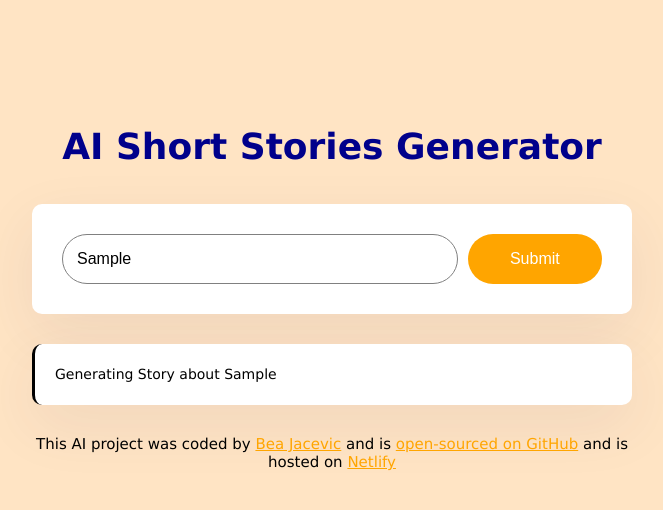
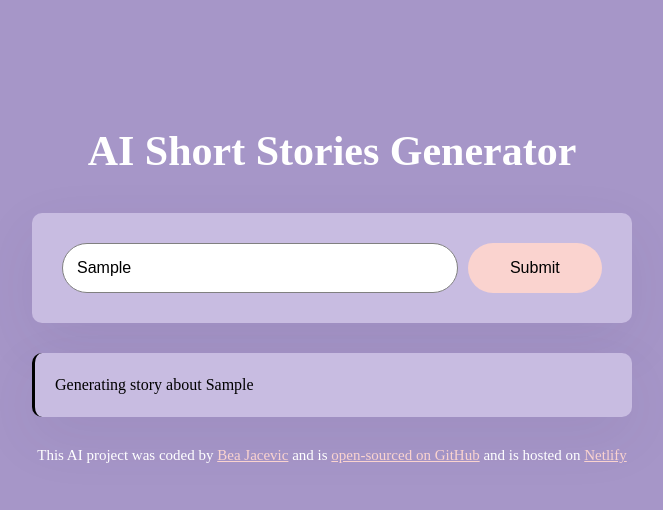
Before and after one commit to Bea-div/short-stories-generator, a plain HTML site: page index.html in a window 1280 px wide. Both pictures are taken after typing "Sample" into the empty fields and a click on the input 842 px from the left and 259 px from the top of the page. Shown: the whole page, without its empty margins (308-971 px from the left). Drawn offline with nearby package versions, Linux system fonts and the light colour scheme; no server answers.

Commit message:
Updated CSS, changed colors and font

```diff
--- a/index.html
+++ b/index.html
@@ -5,6 +5,12 @@
     <meta name="viewport" content="width=device-width, initial-scale=1.0" />
     <script src="https://unpkg.com/typewriter-effect@latest/dist/core.js"></script>
     <script src="https://cdn.jsdelivr.net/npm/axios@1.6.7/dist/axios.min.js"></script>
+    <link rel="preconnect" href="https://fonts.googleapis.com" />
+    <link rel="preconnect" href="https://fonts.gstatic.com" crossorigin />
+    <link
+      href="https://fonts.googleapis.com/css2?family=Josefin+Sans:ital,wght@0,100..700;1,100..700&display=swap"
+      rel="stylesheet"
+    />
     <link rel="stylesheet" href="src/style.css" />
     <title>Short Stories Generator</title>
   </head>
--- a/src/script.js
+++ b/src/script.js
@@ -18,7 +18,7 @@ function generateStory(event) {
 
   let storyElement = document.querySelector("#story");
   storyElement.classList.remove("hidden");
-  storyElement.innerHTML = `Generating Story about ${instructionsInput.value}`;
+  storyElement.innerHTML = `Generating story about ${instructionsInput.value}`;
 
   axios.get(apiURL).then(displayStory);
 }
--- a/src/style.css
+++ b/src/style.css
@@ -1,10 +1,15 @@
 body {
-  background-color: bisque;
-  font-family: Verdana, Geneva, Tahoma, sans-serif;
+  background: #a696c8;
+  font-family: .josefin-sans-<uniquifier> {
+    font-family: "Josefin Sans", sans-serif;
+    font-optical-sizing: auto;
+    font-weight: <weight>;
+    font-style: normal;
+  }
 }
 
 a {
-  color: orange;
+  color: #fad3cf;
 }
 
 .container {
@@ -15,9 +20,9 @@ a {
 h1 {
   text-align: center;
   font-weight: 800;
-  font-size: 36px;
+  font-size: 42px;
   line-height: 1.5;
-  color: darkblue;
+  color: white;
 }
 
 header {
@@ -26,7 +31,7 @@ header {
 
 form {
   padding: 30px;
-  background-color: white;
+  background-color: #c8bce1;
   border-radius: 10px;
   display: flex;
   box-shadow: 0 20px 60px rgba(65, 50, 100, 0.08);
@@ -45,8 +50,8 @@ form {
 
 .button {
   margin-left: 10px;
-  background: orange;
-  color: white;
+  background: #fad3cf;
+  color: black;
   border: none;
   border-radius: 50px;
   padding: 14px 24px;
@@ -54,9 +59,13 @@ form {
   font-size: 16px;
 }
 
+.button:hover {
+  background-color: #2470a0;
+}
+
 .story {
-  font-size: 14px;
-  background-color: white;
+  font-size: 16px;
+  background-color: #c8bce1;
   padding: 20px;
   line-height: 1.5;
   border-left: 3px solid black;
@@ -72,4 +81,5 @@ footer {
   text-align: center;
   font-size: 15px;
   margin-top: 30px;
+  color: white;
 }
```
